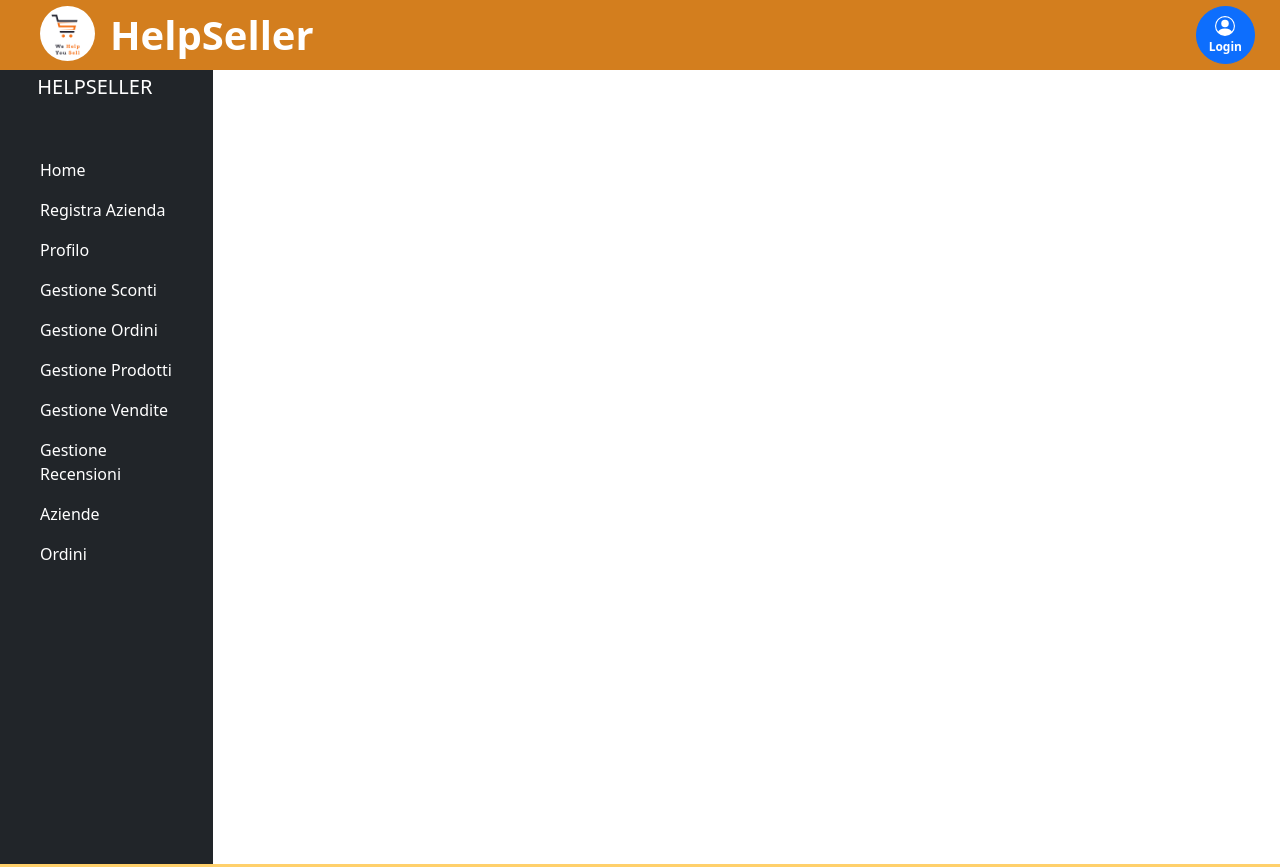
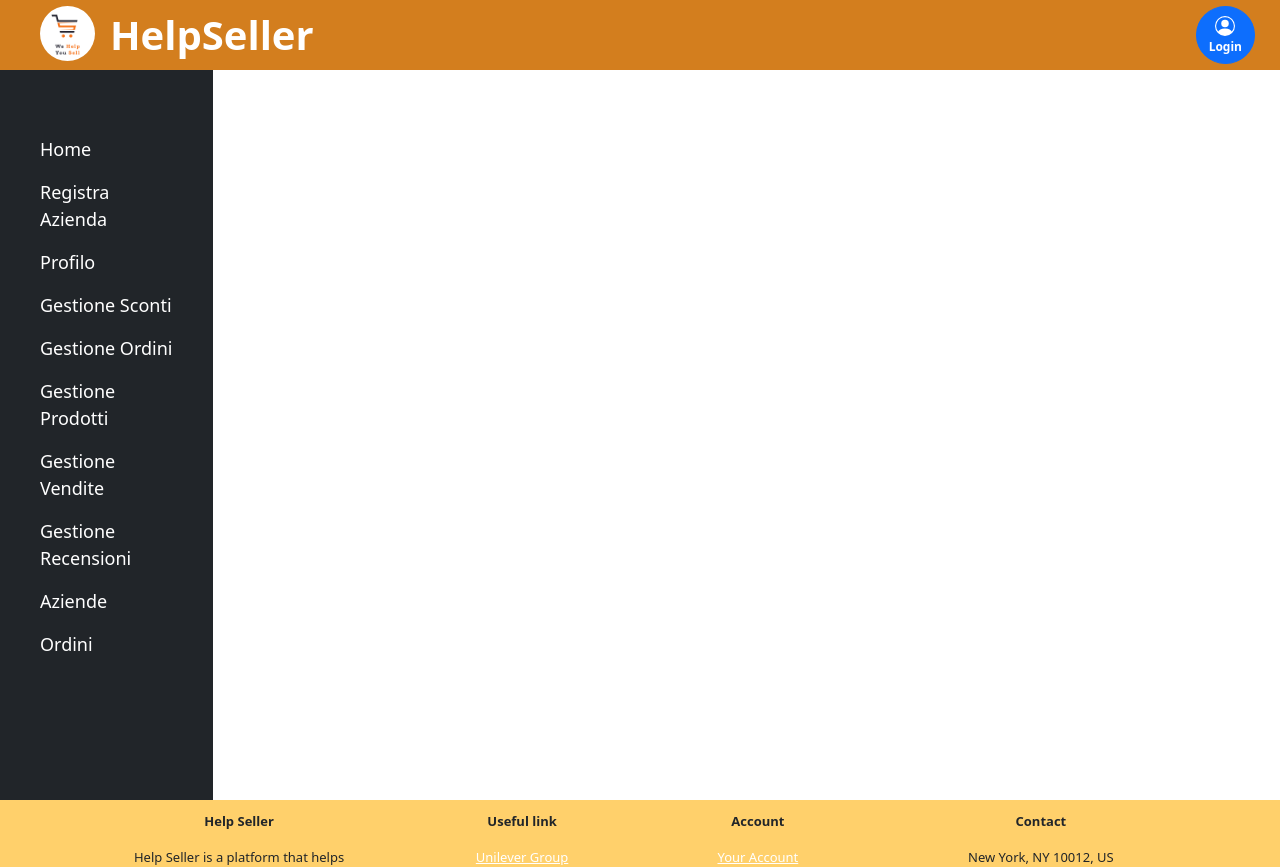
Before and after one commit to Mario-caccioppoli/HelpSellerInterface, an Angular app: page / in a window 1280 px wide. Shown: the top 867 px of the page. Built offline with nearby package versions, Linux system fonts and the light colour scheme.

Commit message:
aggiornamento css sidebar

```diff
--- a/src/app/components/sidebar/sidebar.component.css
+++ b/src/app/components/sidebar/sidebar.component.css
@@ -1,12 +1,11 @@
-.spanSidebar {
-    font-size: 20px;
-    margin-left: 8%;
-}
-
 ul li a {
     color: white
 }
 
-.sidebar {
-    margin-top: 5%;
+ul li {
+    font-size: 18px;
 }
+
+ul li a:hover {
+    background-color: dimgrey;
+}
--- a/src/app/components/sidebar/sidebar.component.html
+++ b/src/app/components/sidebar/sidebar.component.html
@@ -2,7 +2,7 @@
     <div class="row flex-nowrap">
         <div class="col-auto col-md-3 col-xl-2 px-sm-2 px-0 bg-dark">
             <div class="d-flex flex-column align-items-center align-items-sm-start px-3 pt-2 text-white min-vh-100">
-                <span class="spanSidebar">HELPSELLER</span><br><br>
+                <br><br><br><br><br>
                 <ul class="nav nav-pills flex-column mb-sm-auto mb-0 align-items-center align-items-sm-start" id="menu">
                     <li class="nav-item">
                         <a class="nav-link" href="#">Home</a>
```
